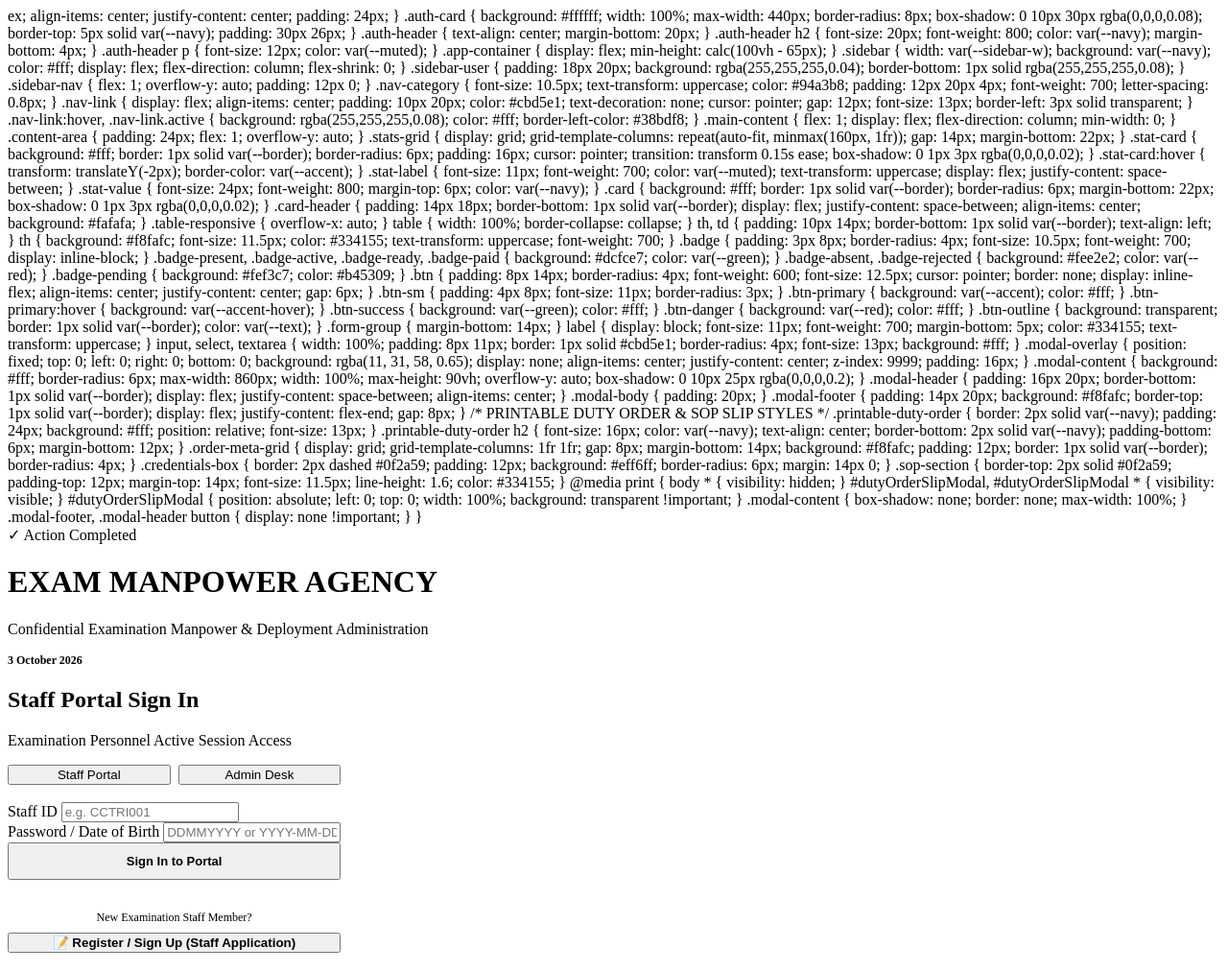
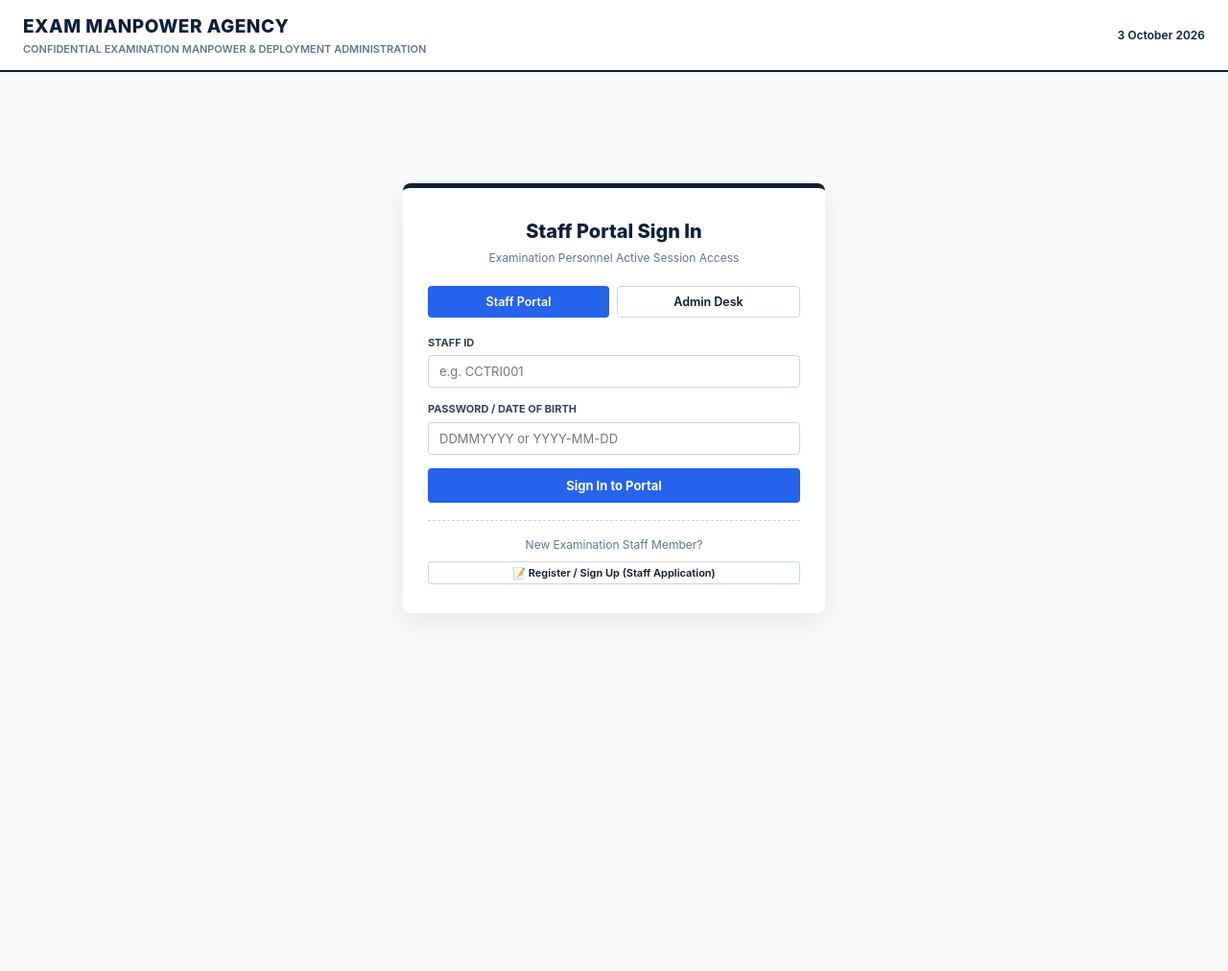
Before and after one commit to veeravasu121/exam-manpower-system, a website: page public/index.html in a window 1280 px wide. Shown: the top 1012 px of the page at 96% size. After the commit the page ends 800 px from the top, so only its background shows below. Drawn offline with nearby package versions, Linux system fonts and the light colour scheme.

Commit message:
Update index.html

```diff
--- a/public/index.html
+++ b/public/index.html
@@ -1,4 +1,46 @@
-ex; align-items: center; justify-content: center; padding: 24px; }
+<!DOCTYPE html>
+<html lang="en">
+<head>
+    <meta charset="UTF-8">
+    <meta name="viewport" content="width=device-width, initial-scale=1.0, maximum-scale=1.0, user-scalable=no">
+    <title>EXAM MANPOWER AGENCY | Central Command Desk</title>
+    <!-- Chart.js Engine -->
+    <script src="https://cdn.jsdelivr.net/npm/chart.js"></script>
+    <style>
+        :root {
+            --navy: #0b1f3a;
+            --blue: #133b68;
+            --accent: #2563eb;
+            --accent-hover: #1d4ed8;
+            --border: #cbd5e1;
+            --bg: #f8fafc;
+            --surface: #ffffff;
+            --text: #0f172a;
+            --muted: #64748b;
+            --green: #16a34a;
+            --red: #dc2626;
+            --sidebar-w: 260px;
+        }
+
+        * { box-sizing: border-box; margin: 0; padding: 0; font-family: -apple-system, BlinkMacSystemFont, "Segoe UI", Roboto, Arial, sans-serif; }
+        body { background-color: var(--bg); color: var(--text); font-size: 13.5px; line-height: 1.5; }
+
+        .portal-header {
+            background: #ffffff; padding: 14px 24px; display: flex; align-items: center; justify-content: space-between;
+            border-bottom: 2px solid var(--navy); box-shadow: 0 2px 4px rgba(0,0,0,0.04); position: sticky; top: 0; z-index: 100;
+        }
+        .portal-title h1 { font-size: 19px; font-weight: 800; color: var(--navy); letter-spacing: 0.5px; }
+        .portal-title p { font-size: 11px; color: var(--muted); font-weight: 600; text-transform: uppercase; }
+
+        .toast-popup {
+            position: fixed; top: 20px; right: 20px; background: #0f172a; color: #fff; padding: 14px 22px;
+            border-radius: 6px; box-shadow: 0 10px 25px rgba(0,0,0,0.25); z-index: 99999; display: none;
+            align-items: center; gap: 10px; font-weight: 600; font-size: 13px; border-left: 4px solid #22c55e;
+            animation: slideIn 0.25s ease-out;
+        }
+        @keyframes slideIn { from { transform: translateX(100%); } to { transform: translateX(0); } }
+
+        .auth-wrapper { min-height: 85vh; display: flex; align-items: center; justify-content: center; padding: 24px; }
         .auth-card {
             background: #ffffff; width: 100%; max-width: 440px; border-radius: 8px;
             box-shadow: 0 10px 30px rgba(0,0,0,0.08); border-top: 5px solid var(--navy); padding: 30px 26px;
```
